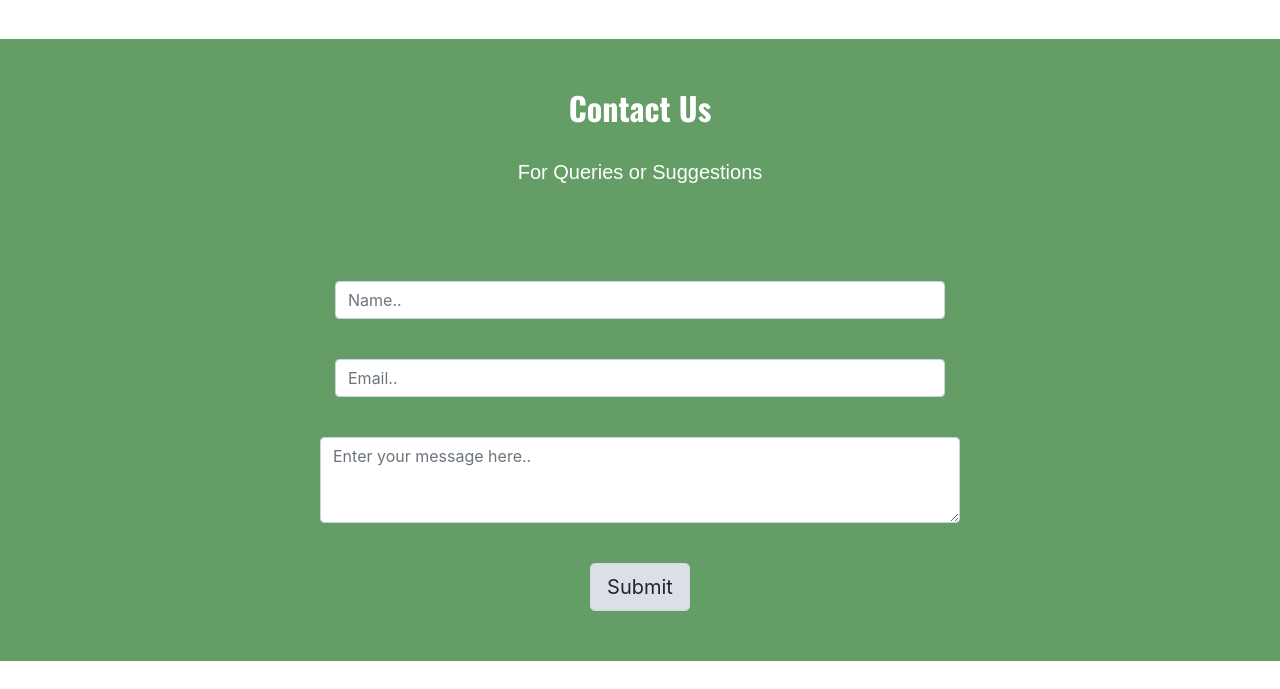
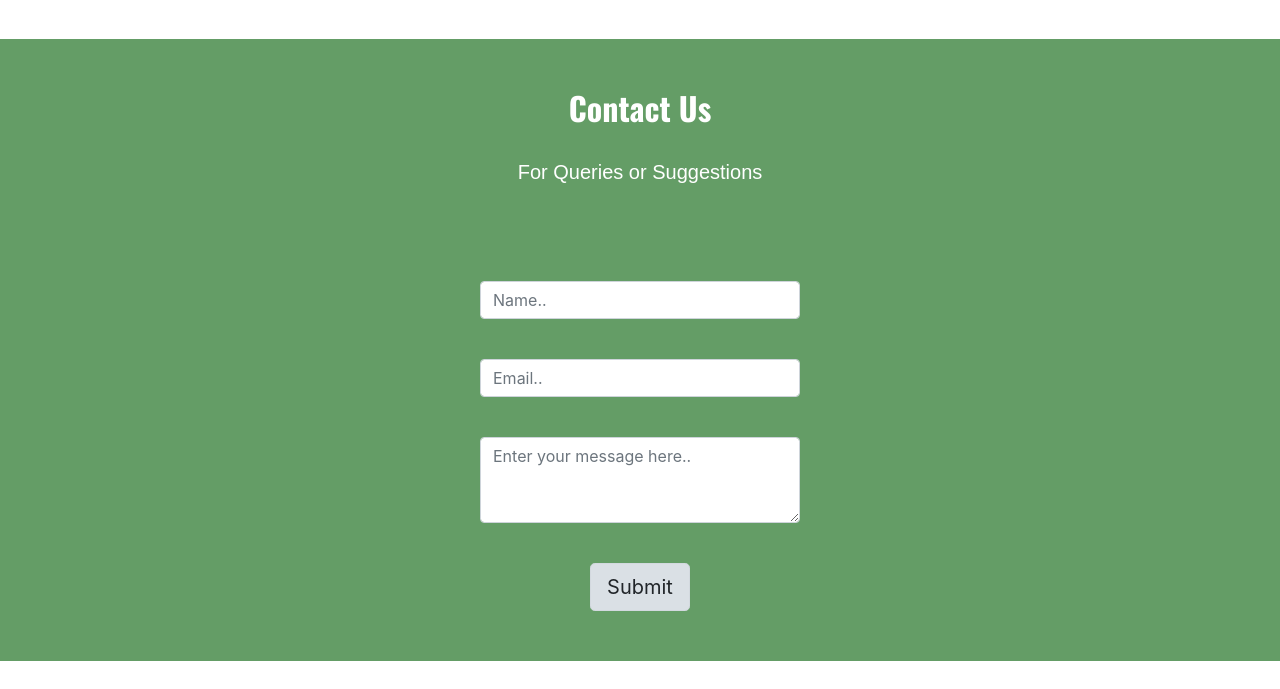
Before and after one commit to harrythettayil/ele, a plain HTML site: page index.html in a window 1280 px wide. Shown: the part 2673-3362 px from the top of the page. Drawn offline with nearby package versions, Linux system fonts and the light colour scheme; a web font is replaced by a local one.

Commit message:
Add files via upload

```diff
--- a/index.html
+++ b/index.html
@@ -161,13 +161,13 @@
 
         <form action="">
             <div class="form">
-                <div class="column"></div>
-                <div class="col">
+
+
                   <input type="text" class="form-control" placeholder="Name..">
-                </div>
-                <div class="col">
+
+
                   <input type="text" class="form-control" placeholder="Email..">
-                </div>
+
               </div>
           <textarea
             class="form-control"
--- a/style.css
+++ b/style.css
@@ -59,13 +59,14 @@ p{
 }
 
 form {
-    width : 50%;
+    width : 25%;
     margin : auto;
 }
 
 textarea,
 input {
     margin: 40px auto;
+
 }
 
 footer {
```
